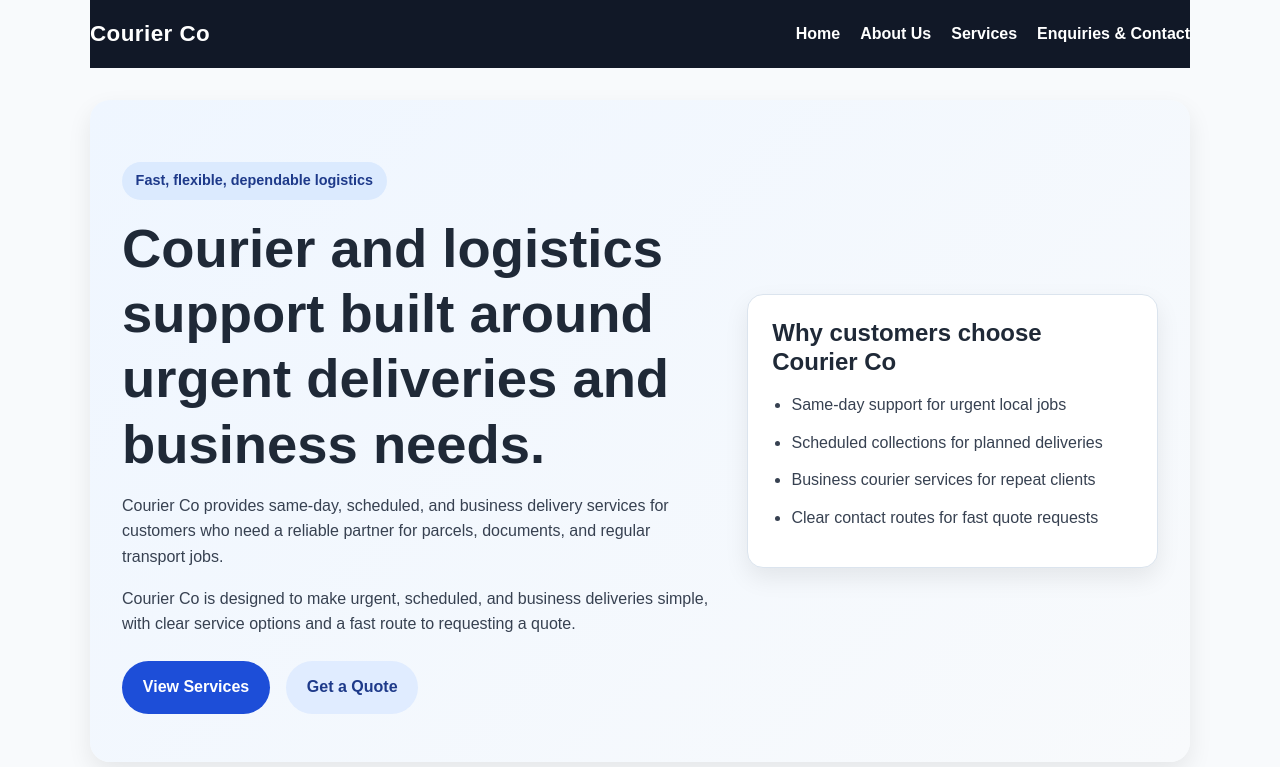
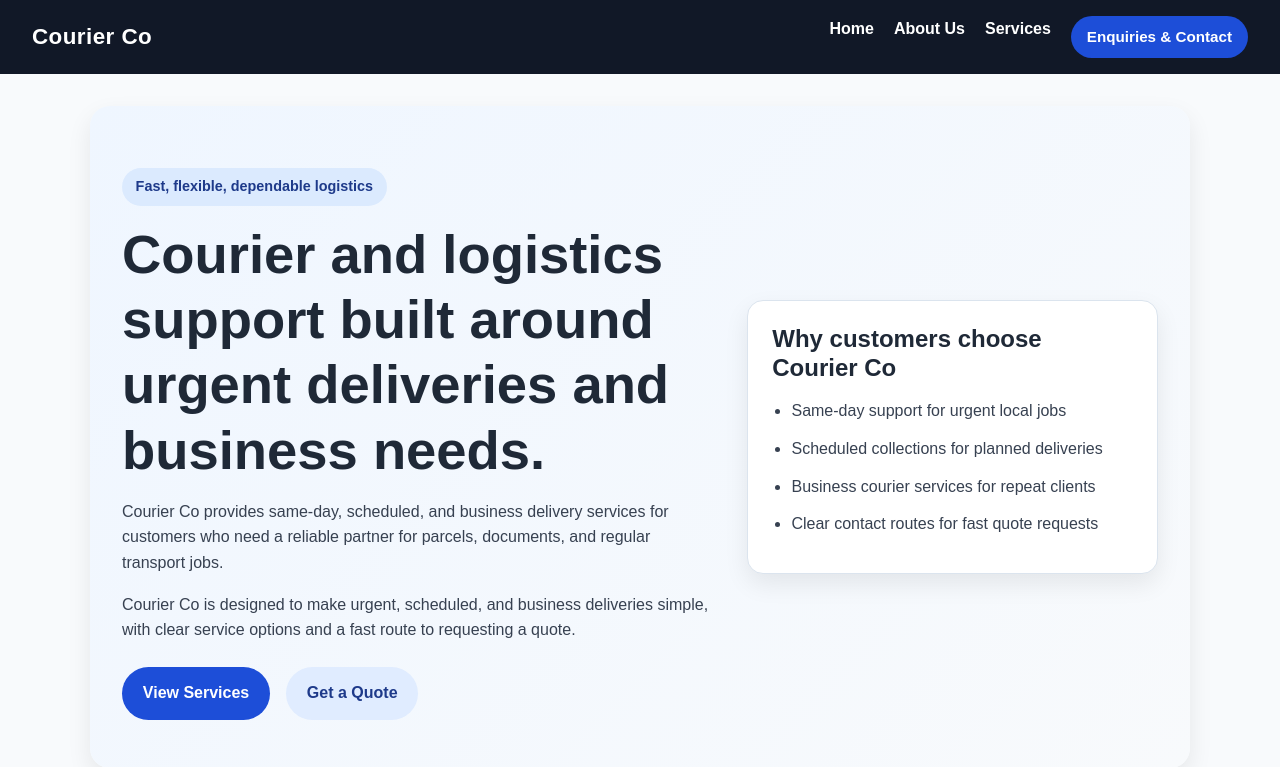
Before and after one commit to Reme65/courier-co, a Node server app: page / in a window 1280 px wide. Shown: the top 767 px of the page. Run offline with Node 20, Linux system fonts and the light colour scheme.

Commit message:
update styles.css and index.ejs to fix navbar and footer

```diff
--- a/public/css/styles.css
+++ b/public/css/styles.css
@@ -79,12 +79,14 @@ p {
 header {
   background: #111827;
   color: var(--white);
+  width: 100%;
 }
 
 .navbar {
-  width: min(100% - 2rem, var(--max-width));
-  margin: 0 auto;
-  padding: 1rem 0;
+  width: 100%;
+  max-width: none;
+  margin: 0;
+  padding: 1rem 2rem;
   display: flex;
   align-items: center;
   justify-content: space-between;
@@ -216,6 +218,26 @@ nav a:focus {
 .btn-secondary:hover,
 .btn-secondary:focus {
   background: #c9ddff;
+}
+
+.nav-btn {
+  padding: 0.55rem 1rem;
+  border-radius: 999px;
+  font-size: 0.95rem;
+}
+
+nav a.nav-btn {
+  color: var(--white);
+}
+
+nav a.nav-btn.btn-secondary {
+  color: var(--primary-dark);
+}
+
+nav a.nav-btn:hover,
+nav a.nav-btn:focus {
+  opacity: 1;
+  text-decoration: none;
 }
 
 /* Trust bar */
@@ -777,20 +799,20 @@ textarea[aria-invalid="true"] {
   box-shadow: var(--shadow);
 }
 
-
-
 /* Footer */
 
 footer {
   background: #111827;
   color: var(--white);
   margin-top: 2rem;
-  padding: 1.5rem 0;
+  padding: 1.5rem 2rem;
+  width: 100%;
 }
 
 .site-footer {
-  width: min(100% - 2rem, var(--max-width));
-  margin: 0 auto;
+  width: 100%;
+  max-width: none;
+  margin: 0;
   display: grid;
   grid-template-columns: 1fr auto auto;
   gap: 1.5rem;
@@ -834,6 +856,8 @@ footer a:hover,
 footer a:focus {
   text-decoration: underline;
 }
+
+
 
 /* Mobile */
 
--- a/views/index.ejs
+++ b/views/index.ejs
@@ -22,7 +22,7 @@
                 <li><a href="/">Home</a></li>
                 <li><a href="/about">About Us</a></li>
                 <li><a href="/services">Services</a></li>
-                <li><a href="/enquiries">Enquiries &amp; Contact</a></li>
+                <li><a href="/enquiries" class="btn nav-btn">Enquiries &amp; Contact</a></li>
             </ul>
         </nav>
     </header>
```
